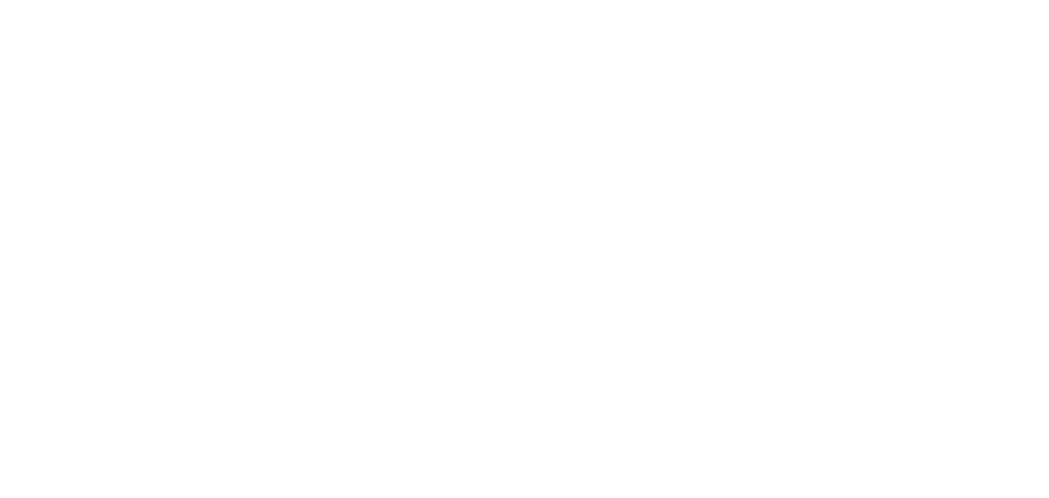
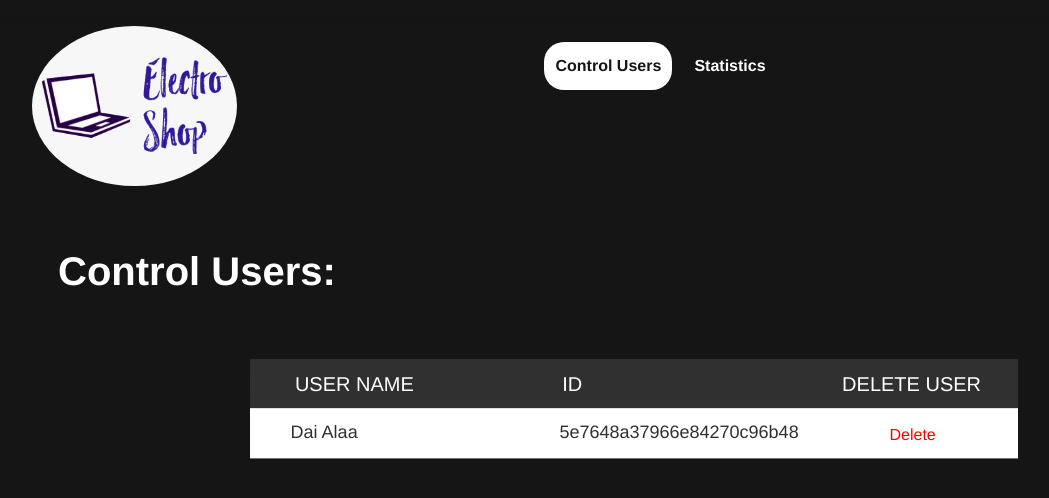
Before and after one commit to DaiAlaa/ElectronicsStore-Frontend, a Vue app: page /#/AdminPanel/ControlUsers in a window 1280 px wide. Shown: the top 498 px of the page, without its empty margins (6-1055 px from the left). Built offline with nearby package versions, Linux system fonts and the light colour scheme.

Commit message:
add admin panel

```diff
--- /dev/null
+++ b/src/components/AdminNavBar.vue
@@ -0,0 +1,121 @@
+<template>
+    <div class="navBar">
+      <router-link to="/AdminPanel/ControlUsers">
+        <button class="users" v-bind:class="{ users2: route1}">
+          Control Users
+        </button>
+      </router-link>
+      <router-link to="/AdminPanel">
+        <button class="Statistics" v-bind:class="{ Statistics2: route2}">
+          Statistics
+        </button>
+      </router-link>
+    </div>
+</template>
+
+<style lang="scss" scoped>
+.users {
+  border: none;
+  border-radius: 20px;
+  width: 10%;
+  height: 6%;
+  margin-left: -7%;
+  margin-top: 2%;
+  position: absolute;
+  background-color: #161516;
+  color: white;
+  text-decoration: none;
+  outline: none;
+  font-weight: bold;
+}
+.users2 {
+  border: none;
+  border-radius: 20px;
+  width: 10%;
+  height: 6%;
+  margin-left: -7%;
+  margin-top: 2%;
+  position: absolute;
+  background-color: white;
+  color: #161516;
+  text-decoration: none;
+  outline: none;
+  font-weight: bold;
+}
+.Statistics {
+  border: none;
+  border-radius: 20px;
+  width: 7%;
+  height: 6%;
+  margin-top: 2%;
+  margin-left: 4%;
+  position: absolute;
+  background-color: #161516;
+  color: white;
+  text-decoration: none;
+  outline: none;
+  font-weight: bold;
+}
+.Statistics2 {
+  border: none;
+  border-radius: 20px;
+  width: 7%;
+  height: 6%;
+  margin-top: 2%;
+  margin-left: 4%;
+  position: absolute;
+  background-color: white;
+  color: #161516;
+  text-decoration: none;
+  outline: none;
+  font-weight: bold;
+}
+.Statistics:focus, .users:focus {
+  background-color: white;
+  color: #161516;
+}
+</style>
+
+<script>
+export default {
+  data: function() {
+    return {
+      route1: false,
+      route2: false,
+    };
+  },
+  name: "AdminNavBar",
+  watch: {
+    $route: function() {
+      if (this.$router.currentRoute.path == "/AdminPanel/ControlUsers")
+      {
+        this.route1 = true;
+      }
+      else {
+        this.route1 = false;
+      }
+      if (this.$router.currentRoute.path == "/AdminPanel/Statistics"){
+        this.route2 = true;
+      }
+      else {
+        this.route2 = false;
+      }
+    }
+  },
+  mounted() {
+     if (this.$router.currentRoute.path == "/AdminPanel/ControlUsers")
+      {
+        this.route1 = true;
+      }
+      else {
+        this.route1 = false;
+      }
+      if (this.$router.currentRoute.path == "/AdminPanel/Statistics"){
+        this.route2 = true;
+      }
+      else {
+        this.route2 = false;
+      }
+  }
+}
+</script>
--- /dev/null
+++ b/src/views/AdminPanel.vue
@@ -0,0 +1,19 @@
+<template>
+    <div>
+        <AdminNavBar />
+        <hr>
+        <router-view class="child"></router-view>
+    </div>
+</template>
+<style lang="scss" scoped>
+
+</style>
+<script>
+import AdminNavBar from "@/components/AdminNavBar.vue";
+export default {
+    name:"AdminPanel",
+    components: {
+        AdminNavBar
+    }
+}
+</script>
--- a/src/views/Category.vue
+++ b/src/views/Category.vue
@@ -10,14 +10,24 @@
           LOG IN
         </button>
       </router-link>
-      <button class="add">
+      <!-- <button class="userName">
+        user name
+      </button> -->
+      <!-- <button class="add">
         Add Product
         <i class="fa fa-plus"></i>
       </button>
-      <!-- <button class="add">
-        Admin Panel
-        <i class="fa fa-user"></i>
-      </button> -->
+      <router-link to="/OrdersDetails">
+        <button class="orders">
+          Orders' details
+        </button>
+      </router-link> -->
+      <router-link to="/AdminPanel/ControlUsers">
+        <button class="add">
+          Admin Panel
+          <i class="fa fa-user"></i>
+        </button>
+      </router-link>
       <p class="search">
         What's in your mind?
       </p>
@@ -63,6 +73,21 @@
 .sign:hover, .log:hover {
   height: 6.5%;
 }
+.userName {
+  border: none;
+  border-radius: 20px;
+  width: 8% auto;
+  height: 5%;
+  margin-top: 2%;
+  margin-left: 52%;
+  position: absolute;
+  background: #313030;
+  color: white;
+  text-decoration: none;
+  outline: none;
+  padding-left: 15px;
+  padding-right: 15px;
+}
 .searchInput {
   margin-top: 7%;
   width: 23%;
@@ -88,11 +113,22 @@
 .add {
   border: none;
   border-radius: 20px;
-  width: 10%;
+  width: 11%;
   height: 6%;
   position:absolute;
   margin-top: 9%;
-  margin-left: 50%;
+  margin-left: 49%;
+  background-color: #fff44f;
+  color: #161516;
+}
+.orders {
+  border: none;
+  border-radius: 20px;
+  width: 11%;
+  height: 6%;
+  position:absolute;
+  margin-top: 13%;
+  margin-left: 49%;
   background-color: #fff44f;
   color: #161516;
 }
--- /dev/null
+++ b/src/views/ControlUsers.vue
@@ -0,0 +1,86 @@
+<template>
+  <div>
+    <h1>Control Users:</h1>
+      <div class="row mainRow justify-content-center border-bottom">
+        t
+        <div class="col">
+          <h3 class="head1">USER NAME</h3>
+        </div>
+        <div class="col">
+          <h3 class="head2">ID</h3>
+        </div>
+        <div class="col">
+          <h3 class="head3">DELETE USER</h3>
+        </div>
+      </div>
+      <div class="row record border-bottom border-secondary">
+        <div class="col">
+          <h4 class="head1">Dai Alaa</h4>
+        </div>
+        <div class="col">
+          <h4 class="head2">5e7648a37966e84270c96b48</h4>
+        </div>
+        <div class="col">
+          <button class="delete"> Delete </button>
+        </div>
+      </div>
+  </div>
+</template>
+
+<style lang="scss" scoped>
+h1 {
+  margin-top: 18%;
+  color: white;
+  font-weight: bold;
+  text-align: left;
+  margin-left: 5%;
+}
+.mainRow {
+  margin-top: 5%;
+  width: 60%;
+  height: 50px;
+  background: #313030;
+  margin-left: 20%;
+  color: #313030;
+  padding-top: 13px;
+}
+h3 {
+  color:white;
+  font-size: 20px;
+}
+.head1 {
+  position: absolute;
+  margin-left: 10%;
+}
+.head2 {
+  position: absolute;
+  margin-left: 15%;
+}
+.head3 {
+  position: absolute;
+  margin-left: 25%;
+}
+.record {
+  width: 60%;
+  height: 50px;
+  padding-top: 13px;
+  background: white;
+  margin-left: 20%;
+  color: #313030;
+}
+h4 {
+  font-size: 18px;
+}
+.delete {
+  border: none;
+  background: white;
+  margin-left: 20%;
+  color: red;
+}
+</style>
+
+<script>
+export default {
+    name: "ControlUsers"
+}
+</script>
--- a/src/views/Home.vue
+++ b/src/views/Home.vue
@@ -10,14 +10,24 @@
           LOG IN
         </button>
       </router-link>
-      <button class="add">
+      <!-- <button class="userName">
+        user name
+      </button> -->
+      <!-- <button class="add">
         Add Product
         <i class="fa fa-plus"></i>
       </button>
-      <!-- <button class="add">
-        Admin Panel
-        <i class="fa fa-user"></i>
-      </button> -->
+      <router-link to="/OrdersDetails">
+        <button class="orders">
+          Orders' details
+        </button>
+      </router-link> -->
+      <router-link to="/AdminPanel/ControlUsers">
+        <button class="add">
+          Admin Panel
+          <i class="fa fa-user"></i>
+        </button>
+      </router-link>
       <p class="search">
         What's in your mind?
       </p>
@@ -62,6 +72,21 @@
 .sign:hover, .log:hover {
   height: 6.5%;
 }
+.userName {
+  border: none;
+  border-radius: 20px;
+  width: 8% auto;
+  height: 5%;
+  margin-top: 2%;
+  margin-left: 52%;
+  position: absolute;
+  background: #313030;
+  color: white;
+  text-decoration: none;
+  outline: none;
+  padding-left: 15px;
+  padding-right: 15px;
+}
 .searchInput {
   margin-top: 13%;
   width: 23%;
@@ -87,11 +112,22 @@
 .add {
   border: none;
   border-radius: 20px;
-  width: 10%;
+  width: 11%;
   height: 6%;
   position:absolute;
   margin-top: 9%;
-  margin-left: 50%;
+  margin-left: 49%;
+  background-color: #fff44f;
+  color: #161516;
+}
+.orders {
+  border: none;
+  border-radius: 20px;
+  width: 11%;
+  height: 6%;
+  position:absolute;
+  margin-top: 13%;
+  margin-left: 49%;
   background-color: #fff44f;
   color: #161516;
 }
--- a/src/views/Product.vue
+++ b/src/views/Product.vue
@@ -10,6 +10,9 @@
           LOG IN
         </button>
       </router-link>
+      <!-- <button class="userName">
+        user name
+      </button> -->
       <hr>
       <div class="container">
         <div class="row row1">
@@ -85,6 +88,21 @@
 }
 .sign:hover, .log:hover {
   height: 6.5%;
+}
+.userName {
+  border: none;
+  border-radius: 20px;
+  width: 8% auto;
+  height: 5%;
+  margin-top: 2%;
+  margin-left: 52%;
+  position: absolute;
+  background: #313030;
+  color: white;
+  text-decoration: none;
+  outline: none;
+  padding-left: 15px;
+  padding-right: 15px;
 }
 .container {
   height: 100%;
```
Also changed, not shown: src/router/index.js (+12 -0 lines).
